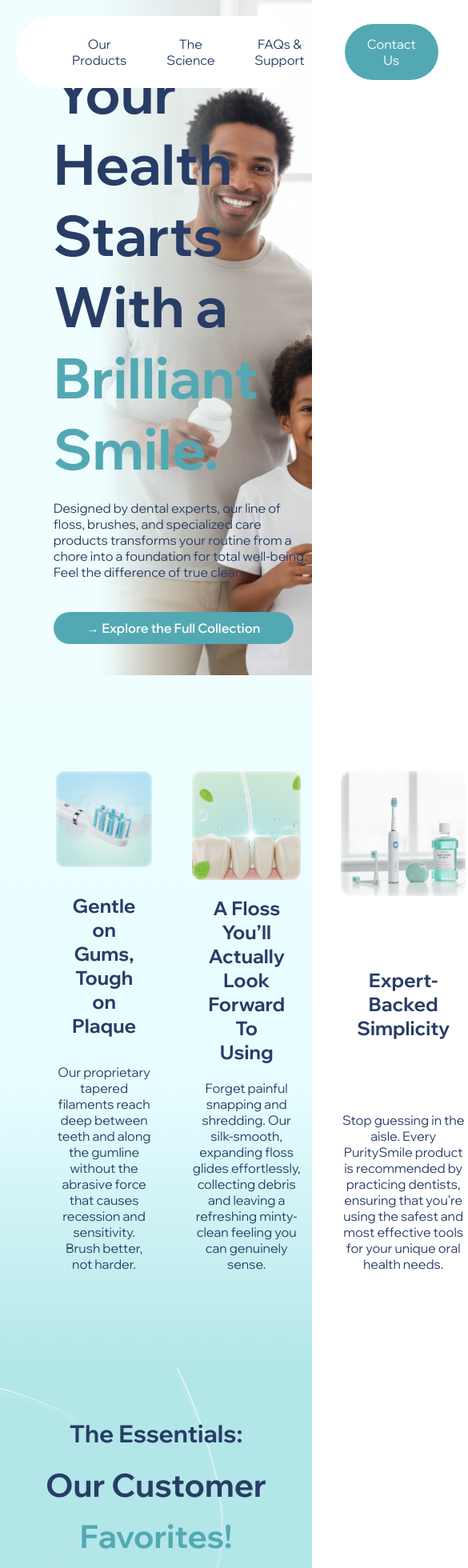
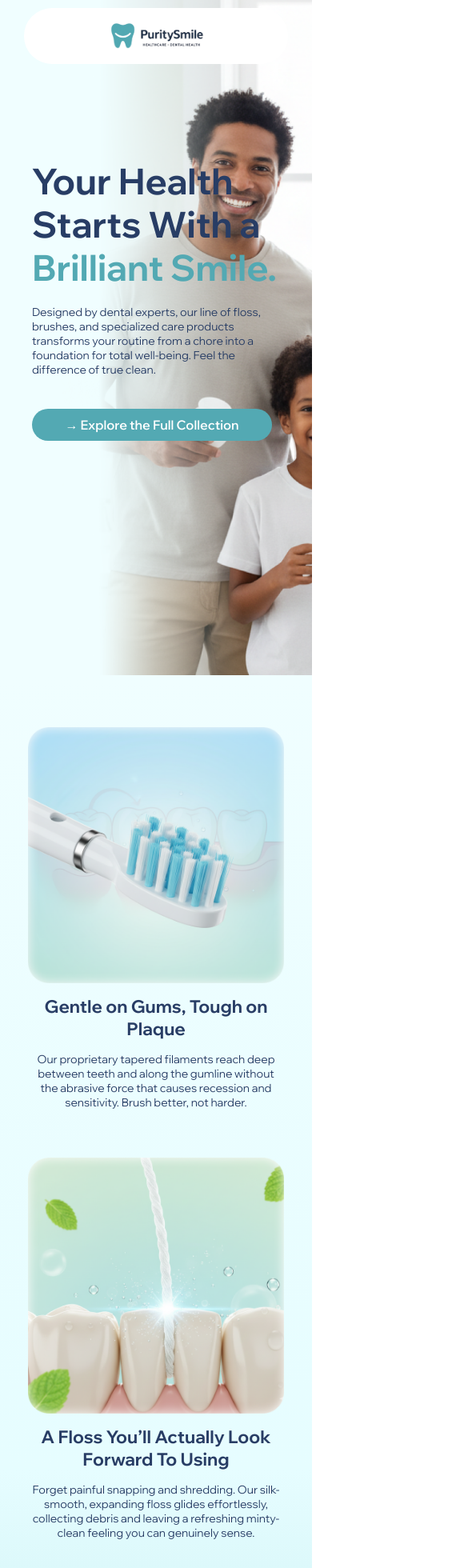
Before and after one commit to shaniashn/purity-smile, a Vue app: page / in a window 390 px wide. Shown: the top 1960 px of the page at 80% size, 585 px wide, since content can reach past the window. Built offline with nearby package versions, Linux system fonts and the light colour scheme.

Commit message:
Add responsive styles and mobile nav icon
Introduced responsive CSS for mobile and small devices to improve layout and usability across screen sizes. Added a hamburger menu icon to the navigation bar for better mobile navigation.

```diff
--- a/src/App.vue
+++ b/src/App.vue
@@ -4,6 +4,7 @@
       <div class="nav-container">
         <div class="logo">
           <img src="./assets/purity-transparent.png" alt="Purity Smile">
+          <i class="fa-solid fa-bars"></i>
         </div>
         <ul>
           <li><a href="#">Our Products</a></li>
@@ -497,4 +498,222 @@ footer {
   text-decoration: none;
   color: #283D65;
 }
+
+/* Responsive Styles for Mobile Devices */
+@media screen and (max-width: 768px) {
+  .container {
+    padding: 0 20px;
+  }
+
+  /* Navigation */
+  .nav-container {
+    flex-direction: column;
+    margin: 10px;
+    padding: 15px;
+    /* border-radius: 20px; */
+  }
+
+  .nav-container .logo {
+    /* margin: 0 0 15px 0; */
+    width: 120px;
+  }
+
+  .nav-container ul {
+    flex-direction: column;
+    gap: 15px;
+    width: 100%;
+  }
+
+  .nav-container ul li {
+    margin-right: 0;
+    width: 100%;
+    text-align: center;
+  }
+
+  .nav-container ul li:last-child {
+    padding: 12px 20px;
+  }
+
+  /* Hero Section */
+  .hero {
+    height: auto;
+    min-height: 100vh;
+    padding: 80px 0 50px 0;
+  }
+
+  .hero-container {
+    margin-left: 0;
+    max-width: 100%;
+    padding: 20px;
+    height: auto;
+    min-height: 70vh;
+  }
+
+  .hero-container h1 {
+    font-size: 38px;
+    line-height: 1.2;
+  }
+
+  .hero-container p {
+    font-size: 14px;
+  }
+
+  .hero-container button {
+    width: 100%;
+    max-width: 300px;
+  }
+
+  /* Key Features */
+  .key-features .container {
+    grid-template-columns: 1fr;
+    padding: 50px 20px;
+    gap: 30px;
+  }
+
+  .key-feature-item {
+    padding: 15px;
+  }
+
+  .key-feature-item h2 {
+    font-size: 22px;
+    padding: 15px 0;
+  }
+
+  .key-feature-item p {
+    font-size: 14px;
+  }
+
+  /* Products Section */
+  .product-header {
+    padding: 30px 20px;
+  }
+
+  .product-header h2 {
+    font-size: 28px;
+    line-height: 1.4;
+  }
+
+  .product-header h2:first-child {
+    font-size: 20px;
+  }
+
+  .product-items {
+    margin: 0 20px;
+  }
+
+  .product-item {
+    grid-template-columns: 1fr;
+    padding: 30px 20px;
+    margin: 20px 0;
+    border-radius: 20px;
+  }
+
+  .product-item-image {
+    justify-content: center;
+  }
+
+  .product-item-image img {
+    max-width: 200px;
+  }
+
+  .product-item-content {
+    text-align: center;
+    gap: 15px;
+  }
+
+  .product-item-content h3 {
+    font-size: 24px;
+    line-height: 1.3;
+  }
+
+  .product-item-content p {
+    font-size: 14px;
+  }
+
+  .product-item-content .price .discounted-price {
+    font-size: 24px;
+  }
+
+  /* CTA Section */
+  .cta-container {
+    margin: 50px 20px;
+    gap: 20px;
+  }
+
+  .cta-container h2 {
+    font-size: 28px;
+  }
+
+  .cta-container p {
+    width: 90%;
+    font-size: 14px;
+  }
+
+  .cta-container button {
+    width: 100%;
+    max-width: 300px;
+  }
+
+  /* Footer */
+  .footer-container {
+    flex-direction: column;
+    padding: 30px 20px;
+    gap: 30px;
+  }
+
+  .logo-social {
+    display: flex;
+    flex-direction: column;
+    align-items: center;
+    gap: 20px;
+  }
+
+  .logo-social img {
+    max-width: 150px;
+  }
+
+  .social {
+    display: flex;
+    gap: 20px;
+  }
+
+  .quick-links {
+    grid-template-columns: 1fr;
+    gap: 30px;
+    text-align: center;
+    margin: 0;
+  }
+
+  .quick-links ul {
+    gap: 15px;
+  }
+}
+
+/* Extra Small Devices */
+@media screen and (max-width: 480px) {
+
+  .nav-container ul {
+    display: none;
+  }
+
+  .hero-container h1 {
+    font-size: 45px;
+  }
+
+  .product-header h2 {
+    font-size: 24px;
+  }
+
+  .product-header h2:first-child {
+    font-size: 18px;
+  }
+
+  .cta-container h2 {
+    font-size: 24px;
+  }
+
+  .product-item {
+    padding: 20px 15px;
+  }
+}
 </style>
```
